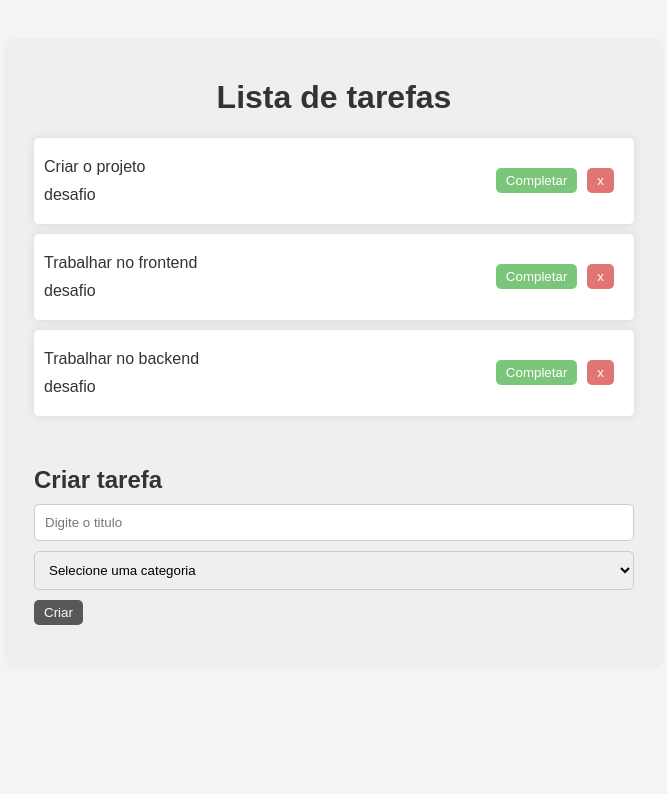
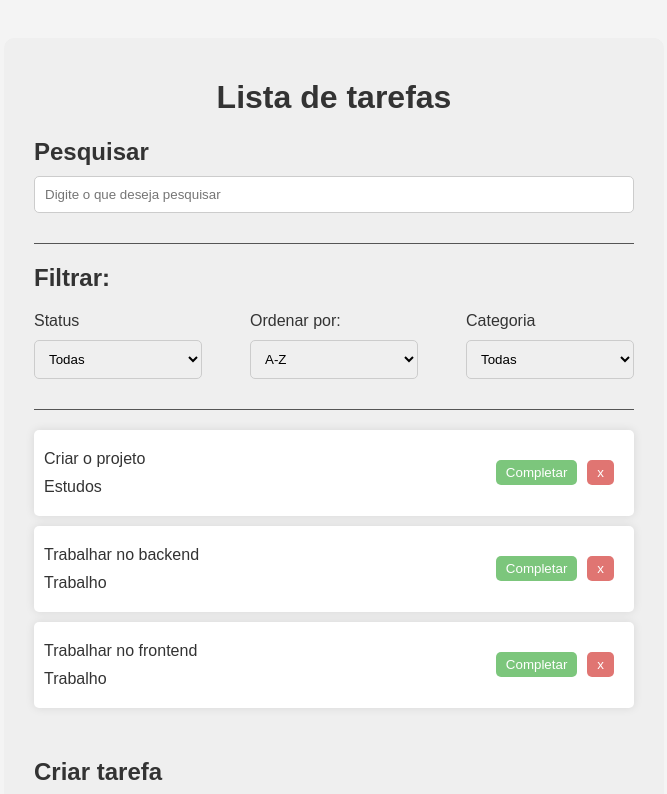
Before and after one commit to buzinaro1203/nextage-to-do-list, a React (Vite) app in the folder frontend/todo-list-project/: page / in a window 1280 px wide. Shown: the top 794 px of the page, without its empty margins (306-973 px from the left). Built offline with nearby package versions, Linux system fonts and the light colour scheme.

Commit message:
:sparkles: feat: add filtering and searching capabilities to todo list

```diff
--- a/frontend/todo-list-project/src/App.css
+++ b/frontend/todo-list-project/src/App.css
@@ -74,6 +74,21 @@ button:hover {
   padding-bottom: 1.5rem;
 }
 
+.filter, .search {
+  border-bottom: 1px solid #555;
+  margin-bottom: 20px;
+  padding-bottom: 20px;
+}
+.filter-options {
+  display: flex;
+  justify-content: space-between;
+  gap: 3rem;
+}
+.filter-options div {
+  flex: 1 1 0;
+  flex-direction: column;
+}
+
 input,
 select {
   width: 100%;
--- a/frontend/todo-list-project/src/App.jsx
+++ b/frontend/todo-list-project/src/App.jsx
@@ -1,28 +1,35 @@
 import { useState } from "react";
 import "./App.css";
 import CreateTodo from "./components/CreateTodo.jsx";
+import Filter from "./components/Filter.jsx";
+import Search from "./components/Search.jsx";
 import Todo from "./components/Todo.jsx";
 function App() {
   const [todos, setTodos] = useState([
     {
       id: 1,
       text: "Criar o projeto",
-      category: "desafio",
+      category: "Estudos",
       isCompleted: false,
     },
     {
       id: 2,
       text: "Trabalhar no frontend",
-      category: "desafio",
+      category: "Trabalho",
       isCompleted: false,
     },
     {
       id: 3,
       text: "Trabalhar no backend",
-      category: "desafio",
+      category: "Trabalho",
       isCompleted: false,
     },
   ]);
+
+  const [search, setSearch] = useState("");
+  const [sort, setSort] = useState("Asc");
+  const [filter, setFilter] = useState("All");
+  const [filterCategory, setFilterCategory] = useState("All");
 
   const addTodo = (text, category) => {
     const newTodos = [
@@ -54,8 +61,36 @@ function App() {
   return (
     <div className="app">
       <h1>Lista de tarefas</h1>
+      <Search search={search} setSearch={setSearch} />
+      <Filter
+        filter={filter}
+        setFilter={setFilter}
+        sort={sort}
+        setSort={setSort}
+        filterCategory={filterCategory}
+        setFilterCategory={setFilterCategory}
+      />
       <div className="todo-list">
-        {todos.map((todo) => (
+        {todos
+          .filter((todo) =>
+            filter === "All"
+              ? true
+              : filter === "Completed"
+              ? todo.isCompleted
+              : !todo.isCompleted
+          )
+          .filter((todo) =>
+            filterCategory === "All" ? true : todo.category === filterCategory
+          )
+          .filter((todo) =>
+            todo.text.toLowerCase().includes(search.toLocaleLowerCase())
+          )
+          .sort((a, b) =>
+            sort === "Asc"
+              ? a.text.localeCompare(b.text)
+              : b.text.localeCompare(a.text)
+          )
+          .map((todo) => (
             <Todo
               key={todo.id}
               todo={todo}
--- /dev/null
+++ b/frontend/todo-list-project/src/components/Filter.jsx
@@ -0,0 +1,45 @@
+const Filter = ({
+  filter,
+  setFilter,
+  sort,
+  setSort,
+  filterCategory,
+  setFilterCategory,
+}) => {
+  return (
+    <div className="filter">
+      <h2>Filtrar:</h2>
+      <div className="filter-options">
+        <div>
+          <p>Status</p>
+          <select value={filter} onChange={(e) => setFilter(e.target.value)}>
+            <option value="All">Todas</option>
+            <option value="Completed">Completas</option>
+            <option value="Incompleted">Incompletas</option>
+          </select>
+        </div>
+        <div>
+          <p>Ordenar por:</p>
+          <select value={sort} onChange={(e) => setSort(e.target.value)}>
+            <option value="Asc">A-Z</option>
+            <option value="Desc">Z-A</option>
+          </select>
+        </div>
+        <div>
+          <p>Categoria</p>
+          <select
+            value={filterCategory}
+            onChange={(e) => setFilterCategory(e.target.value)}
+          >
+            <option value="All">Todas</option>
+            <option value="Estudos">Estudos</option>
+            <option value="Pessoal">Pessoal</option>
+            <option value="Trabalho">Trabalho</option>
+          </select>
+        </div>
+      </div>
+    </div>
+  );
+};
+
+export default Filter;
--- /dev/null
+++ b/frontend/todo-list-project/src/components/Search.jsx
@@ -0,0 +1,14 @@
+export const Search = ({ search, setSearch, sort, setSort }) => {
+  return (
+    <div className="search">
+      <h2>Pesquisar</h2>
+      <input
+        type="text"
+        value={search}
+        onChange={(e) => setSearch(e.target.value)}
+        placeholder="Digite o que deseja pesquisar"
+      />
+    </div>
+  );
+};
+export default Search;
```
Lines whose indentation alone changed are shown as unchanged.
